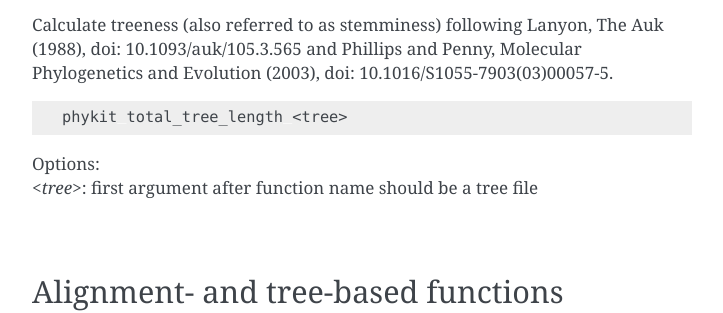
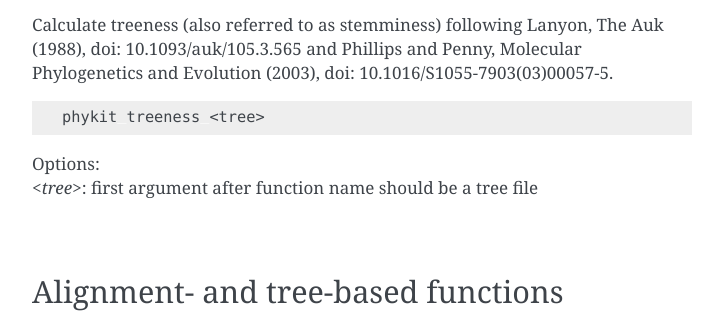
Before and after one commit to JLSteenwyk/PhyKIT, a Sphinx documentation site: the page built from docs/usage/index.rst, in a window 1280 px wide and 900 px high, scrolled down 14770 px. Shown: the part 152-465 px from the top of the window, without its empty margins (388-1111 px from the left). Built offline with Sphinx 7.4.7, drawn with Linux system fonts in a browser that asks for light colours.

Commit message:
fixed typo in treeness sphnix docs

```diff
--- a/docs/usage/index.rst
+++ b/docs/usage/index.rst
@@ -761,7 +761,7 @@
 
 .. code-block:: shell
 
-   phykit total_tree_length <tree>
+   phykit treeness <tree>
 
 Options: |br|
 *<tree>*: first argument after function name should be a tree file
```
